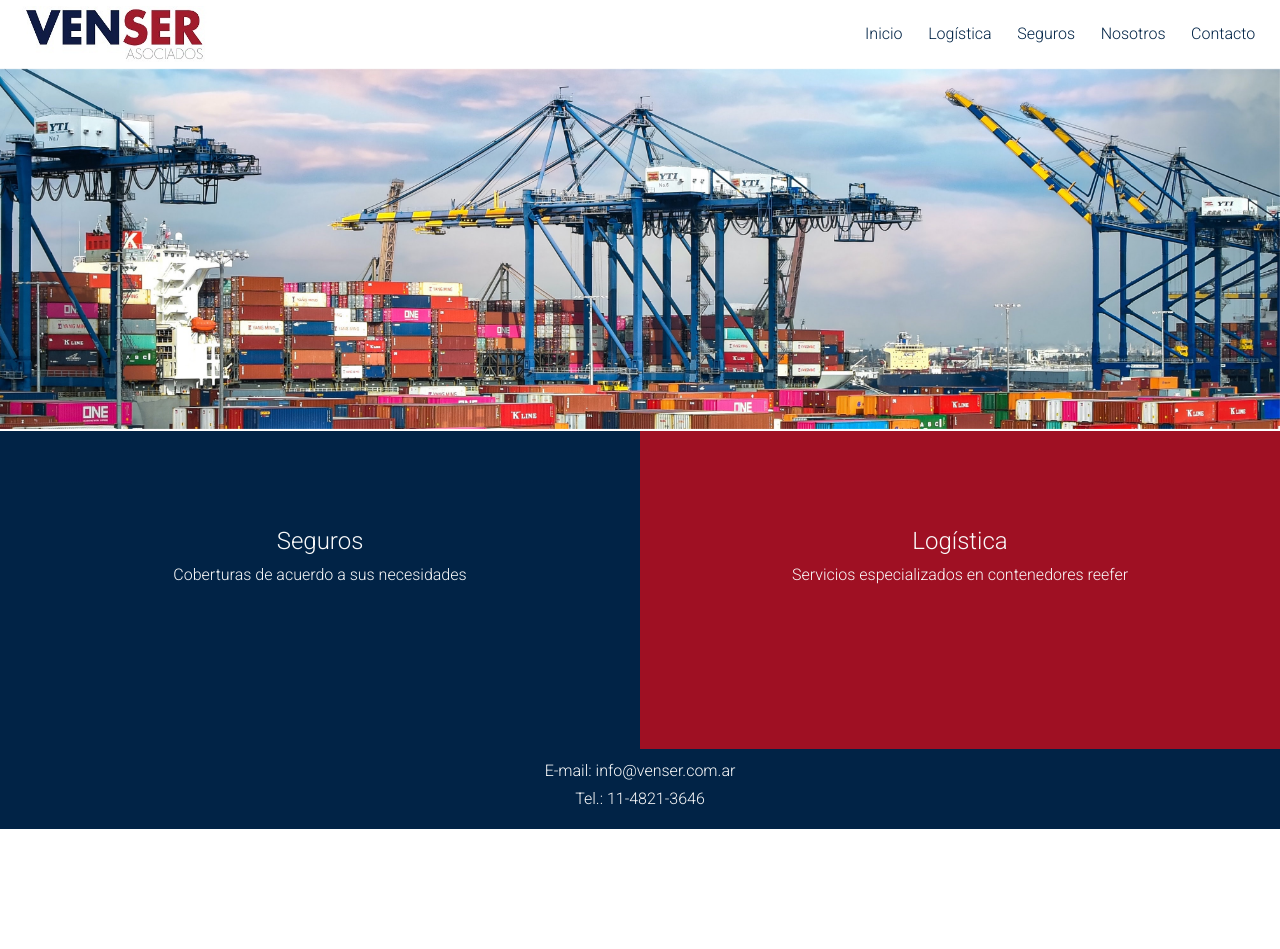
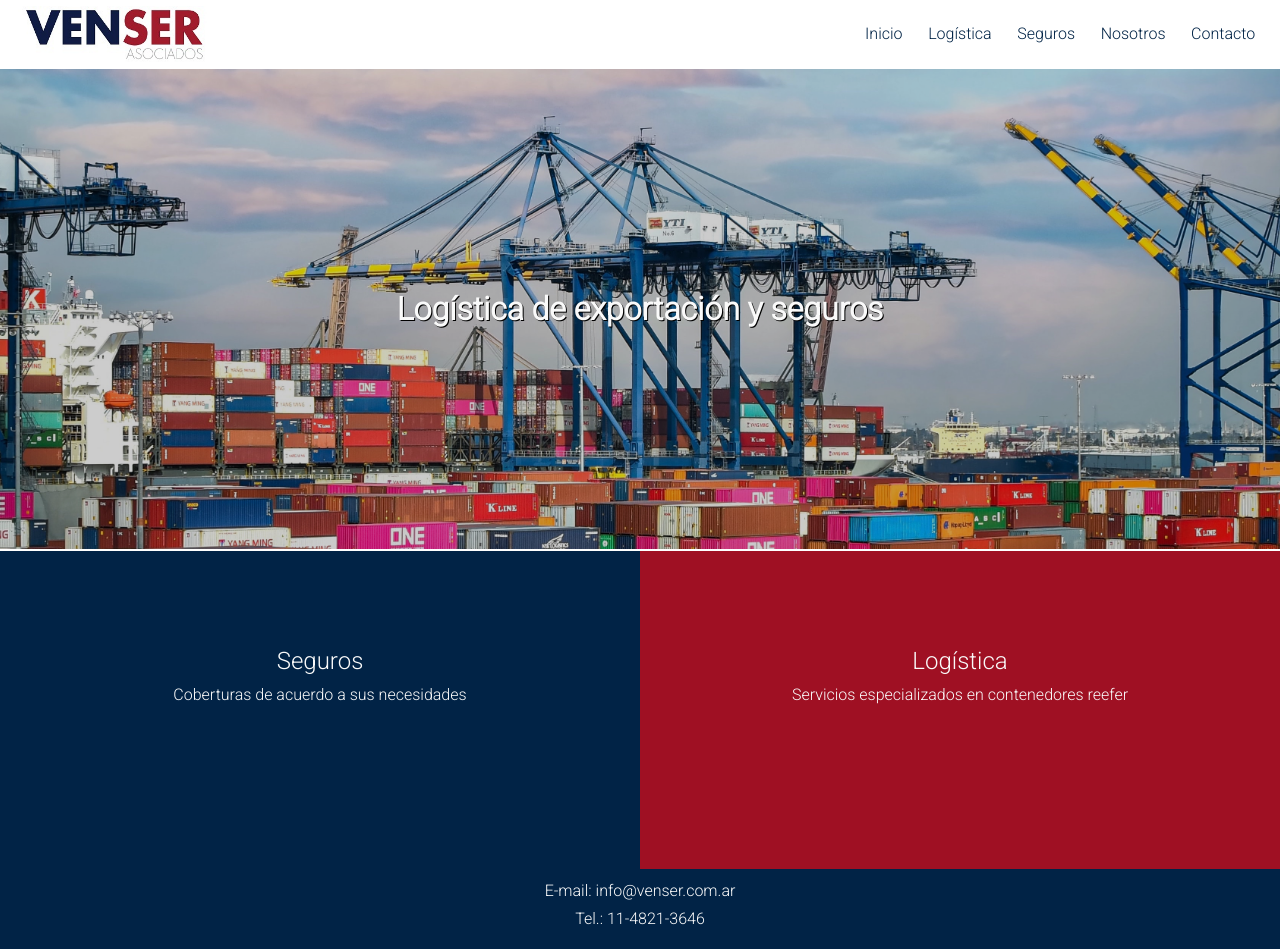
Before and after one commit to rosariobosch/VenSer, a website: page index.html in a window 1280 px wide. Before the commit the page ends 829 px from the top, so only its background shows below. Drawn offline with nearby package versions, Linux system fonts and the light colour scheme.

Commit message:
Cambios estilo h1

```diff
--- a/scss/style.scss
+++ b/scss/style.scss
@@ -48,12 +48,29 @@
 
 .imagenSuperior {
     width: 100%;
-    height: 45vh;
+    height: 60vh;
     object-fit: cover;
+    filter: brightness(0.8);
+    @media only screen and (min-width: 700px) {
+        display: flex;
+        position: relative;
+    }
 }
 
 .tituloSuperior {
     display: none;
+    @media only screen and (min-width: 700px) {
+        display: flex;
+        font-size: xx-large;
+        font-weight: 900;
+        text-shadow: black 1px 1px;
+        position: absolute;
+        top: 50%;
+        left: 50%;
+        transform: translate(-50%, -50%);
+        color: $blanco;
+        text-align: center;
+    }
 }
 
 /* Footer */
```
Also changed, not shown: css/main.css.
